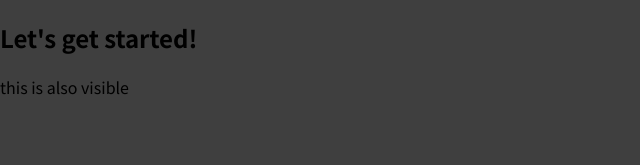
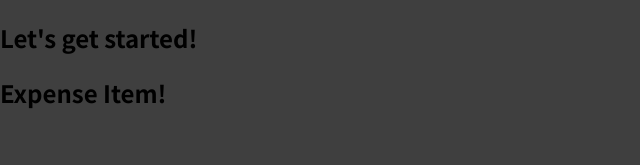
Before and after one commit to HimanshuDeveloperr/my-app, a JavaScript app: page / in a window 1280 px wide. Shown: the top 165 px of the page, without its empty margins (0-640 px from the left). Built offline with nearby package versions, Linux system fonts and the light colour scheme.

Commit message:
CreatedAndImportedAComponentInApp.JsFILE

```diff
--- a/src/App.js
+++ b/src/App.js
@@ -1,8 +1,15 @@
+
+
+import ExpenseItem from "./components/ExpenseItem";
+
+
+
+
 function App() {
     return (
       <div>
         <h2>Let's get started!</h2>
-        <p>this is also visible</p>
+        <ExpenseItem></ExpenseItem>
       </div>
     );
   }
@@ -11,3 +18,5 @@
 
   //we can use an html element in the js file because of the feature called jsx.
   // abd because of the all the transformation that is being handled by the react behind the scenes before giving it to the browser
+
+  //always remember lowercase elements are built in html elements and uppercase are custom html elements .
--- /dev/null
+++ b/src/components/ExpenseItem.js
@@ -0,0 +1,7 @@
+function ExpenseItem(){
+
+    return <h2>Expense Item!</h2>
+}
+
+
+export default ExpenseItem;
```
